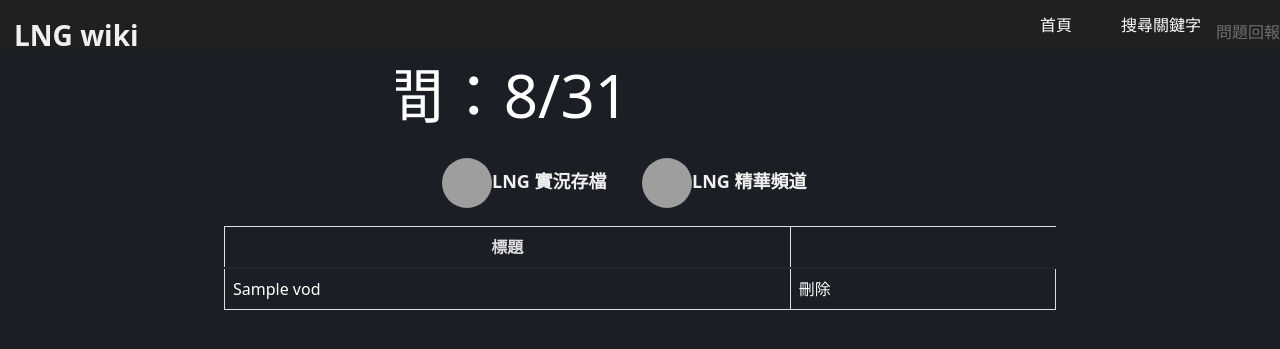
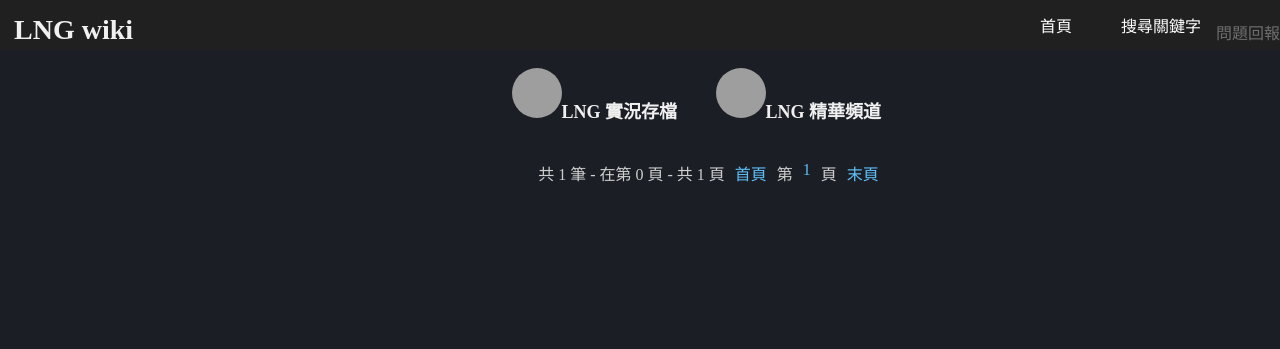
Before and after one commit to zxc285/LNGwiki, a PHP site: page /index.php?page=main in a window 1280 px wide. Shown: the top 349 px of the page. Run offline with PHP 8.4, Linux system fonts and the light colour scheme; tables that the repository leaves empty or names only in its code hold one stand-in row (values such as "Sample post"); grey boxes are pictures that could not be loaded.

Commit message:
Add files via upload

```diff
--- a/lng_wiki/add/addHL.php
+++ b/lng_wiki/add/addHL.php
@@ -36,7 +36,7 @@ if ($id !== '' ) {
     // Check if the query was successful
     if ($result) {
         echo '新增成功';
-        header("Location: ../test.php?id=$id"."&searchText=" . urlencode($name) . "&action=sent");
+        header("Location: ../video_info.php?id=$id"."&searchText=" . urlencode($name) . "&action=sent");
         exit; // Ensure script stops after redirection
     } else {
         echo 'Error: ' . mysqli_error($lngwiki_db); // Print any SQL error
--- a/lng_wiki/add/addKW.php
+++ b/lng_wiki/add/addKW.php
@@ -39,7 +39,7 @@ if ($id !== '' && $word !== '') {
     // Check if the query was successful
     if ($result) {
         echo '新增成功';
-        header("Location: ../test.php?id=$id"."&searchText=" . urlencode($name) . "&action=sent");
+        header("Location: ../video_info.php?id=$id"."&searchText=" . urlencode($name) . "&action=sent");
         exit; // Ensure script stops after redirection
     } else {
         echo 'Error: ' . mysqli_error($lngwiki_db); // Print any SQL error
--- a/lng_wiki/connect.php
+++ b/lng_wiki/connect.php
@@ -1,5 +1,5 @@
 <?php
 
     $lngwiki_db = new mysqli("localhost", "root", "", "lngwiki");
-
+    mysqli_set_charset($lngwiki_db, "utf8mb4");
 ?>
--- a/lng_wiki/delete/deleteHL.php
+++ b/lng_wiki/delete/deleteHL.php
@@ -16,5 +16,5 @@ if (!$result) {
 }
 
   // 如果刪除成功
-header("Location: ../test.php?id=$vod_id"."&searchText=" . urlencode($searchText) . "&action=sent");
+header("Location: ../video_info.php?id=$vod_id"."&searchText=" . urlencode($searchText) . "&action=sent");
 ?>
--- a/lng_wiki/delete/deleteKW.php
+++ b/lng_wiki/delete/deleteKW.php
@@ -17,5 +17,5 @@ if (!$result) {
 }
 
 // 如果刪除成功，重定向回搜尋結果頁面，帶上 searchText 參數
-header("Location: ../test.php?id=$vod_id"."&searchText=" . urlencode($searchText) . "&action=sent");
+header("Location: ../video_info.php?id=$vod_id"."&searchText=" . urlencode($searchText) . "&action=sent");
 ?>
--- a/lng_wiki/index.php
+++ b/lng_wiki/index.php
@@ -2,31 +2,38 @@
 
 <?php
     include "connect.php";
-    $lngwiki_sql = "SELECT * FROM vods ORDER BY date DESC";
+    $per = 12;
+    $page = isset($_GET["page"]) ? intval($_GET["page"]) : 1;
+    $lngwiki_sql = "SELECT COUNT(*) as total FROM vods";
     $result = mysqli_query($lngwiki_db, $lngwiki_sql);
-    $rowcount = mysqli_num_rows($result);
-    $i = 0;
+    $row = mysqli_fetch_assoc($result);
+    $rowcount = $row['total'];
+    $pages = ceil($rowcount / $per);
+
+    // 計算每頁開始的資料序號
+    $start = ($page - 1) * $per;
+
+    // 查詢指定範圍的資料
+    $lngwiki_sql = "SELECT * FROM vods ORDER BY date DESC LIMIT $start, $per";
+    $result = mysqli_query($lngwiki_db, $lngwiki_sql);
 ?>
 <html lang="en">
 
 <head>
     <meta charset="UTF-8">
+    <meta name="viewport" content="width=device-width, initial-scale=1">
     <title>LNG-wiki</title>
     <link rel="icon" href="https://yt3.googleusercontent.com/ytc/AIdro_kv_7s9xm0c-PgXHTPn4vq3hywtPyQRAtqLPS0j_a_0Xw=s176-c-k-c0x00ffffff-no-rj">
-    <link href="https://cdn.jsdelivr.net/npm/bootstrap@5.1.1/dist/css/bootstrap.min.css" rel="stylesheet" integrity="sha384-F3w7mX95PdgyTmZZMECAngseQB83DfGTowi0iMjiWaeVhAn4FJkqJByhZMI3AhiU" crossorigin="anonymous">
-    <link rel="stylesheet" href="https://cdn.jsdelivr.net/npm/bootstrap-icons@1.8.1/font/bootstrap-icons.css">
-    <link rel="stylesheet" href="style.css" />
-
+    <!-- <link href="https://cdn.jsdelivr.net/npm/bootstrap@5.3.3/dist/css/bootstrap.min.css" rel="stylesheet" integrity="sha384-QWTKZyjpPEjISv5WaRU9OFeRpok6YctnYmDr5pNlyT2bRjXh0JMhjY6hW+ALEwIH" crossorigin="anonymous"> -->
+    <link rel="stylesheet" href="style.css?v=<?=time()?>" type="text/css">
 </head>
 
 <body>
     <div class="page">
-
-
         <div class="sidebar">
             <div class="title">LNG wiki</div>
                 <div class="navbar-nav">
-                    <div class="nav-item" >
+                    <div class="nav-item">
                         <a class="nav-link" href="index.php">首頁</a>
                     </div>
                     <div class="nav-item">
@@ -34,56 +41,61 @@
                     </div>
                     <div style="color: #6e6e6e; margin-top:20px">問題回報</div>
                 </div>
-
         </div>
         <div class="marquee-container">
-            <div class="marquee-content">
-            下次開台時間：8/31
-            </div>
+            <div class="marquee-content"></div>
         </div>
 
         <div class="main">
             <div class="info">
-                <a href="https://www.youtube.com/@LNGworkshop" style="text-decoration: none;"><div class="YTinfo"><img src="https://yt3.googleusercontent.com/ytc/AIdro_kv_7s9xm0c-PgXHTPn4vq3hywtPyQRAtqLPS0j_a_0Xw=s160-c-k-c0x00ffffff-no-rj"
-                width="50"height="50" style="border-radius:50%;">LNG 實況存檔</div></a>
-                <a href="https://www.youtube.com/@lng6121" style="text-decoration: none;"><div class="YTinfo"><img src="https://yt3.googleusercontent.com/ytc/AIdro_lfO6z6DatzQW5CkKsHy7gU4xd8Ysdsc9JrQgKmtjqcSQ=s160-c-k-c0x00ffffff-no-rj"
-                width="50"height="50" style="border-radius:50%;">LNG 精華頻道</div></a>
+                <a href="https://www.youtube.com/@LNGworkshop" style="text-decoration: none;">
+                    <div class="YTinfo">
+                        <img src="https://yt3.googleusercontent.com/ytc/AIdro_kv_7s9xm0c-PgXHTPn4vq3hywtPyQRAtqLPS0j_a_0Xw=s160-c-k-c0x00ffffff-no-rj" width="50" height="50" style="border-radius:50%;">LNG 實況存檔
+                    </div>
+                </a>
+                <a href="https://www.youtube.com/@lng6121" style="text-decoration: none;">
+                    <div class="YTinfo">
+                        <img src="https://yt3.googleusercontent.com/ytc/AIdro_lfO6z6DatzQW5CkKsHy7gU4xd8Ysdsc9JrQgKmtjqcSQ=s160-c-k-c0x00ffffff-no-rj" width="50" height="50" style="border-radius:50%;">LNG 精華頻道
+                    </div>
+                </a>
             </div>
 
-
-
             <table class="table table-bordered">
-                <thead align='center' valign="middle">
-                    <tr>
-                        <th>標題</th>
-                    </tr>
-                </thead>
                 <tbody>
                     <?php
-                        if($rowcount > 0)
-                        {
+                        if ($rowcount > 0) {
                             while ($row = mysqli_fetch_assoc($result)) {
-
                                 echo "<tr>";
-                                echo "<td><a class='table-link' href='test.php?id=".$row['v_id']. "&searchText=" . urlencode($row['vname']) . "&action=sent" . "'>" . $row['vname'] . "</a></td>";
-                                echo "<td><a class='table-link' href='" .'delete/delete2.php?id='.$row['v_id']. "'>" ."刪除"."</a></td>";
-                                // echo "<td><a href='search4.php?id=".$row['v_id']. "&searchText=" . urlencode($row['vname']) . "&action=sent"."'>新增關鍵字</a></td>";
+                                echo "<td><a class='table-link' href='video_info.php?id=".$row['v_id']."&searchText=".urlencode($row['vname'])."&action=sent'>" . $row['vname'] . "</a></td>";
+                                echo "<td><a class='table-link' href='delete/delete2.php?id=".$row['v_id']."'>刪除</a></td>";
                                 echo "</tr>";
                             }
                         }
                     ?>
                 </tbody>
-
             </table>
-
+            <div class="pagination">
+                <?php
+                    // 分頁頁碼顯示
+                    echo '共 ' . $rowcount . ' 筆 - 在第 ' . $page . ' 頁 - 共 ' . $pages . ' 頁';
+                    echo "<br /><a href='?page=1'>首頁</a> ";
+                    echo "第 ";
+                    for ($i = 1; $i <= $pages; $i++) {
+                        if ($page - 3 < $i && $i < $page + 3) {
+                            if ($i == $page) {
+                                echo "<strong>$i</strong> "; // 高亮顯示當前頁碼
+                            } else {
+                                echo "<a href='?page=$i'>$i</a> ";
+                            }
+                        }
+                    }
+                    echo " 頁 <a href='?page=$pages'>末頁</a><br /><br />";
+                ?>
+            </div>
         </div>
-
     </div>
 
-
     <script src="./script.js"></script>
-
-
 </body>
 
 </html>
--- a/lng_wiki/style.css
+++ b/lng_wiki/style.css
@@ -11,9 +11,23 @@ body {
     height: 100%;
     margin: 0;
 }
-
-.page {
-    flex: auto;
+.pagination {
+    display: flex;
+    justify-content: center;
+    margin-top: 20px;
+    gap: 10px;
+    font-size: 16px;
+    color: rgb(206, 206, 206);
+}
+.pagination a {
+    text-decoration: none;
+    color: #5fc0f8;
+}
+.pagination a:hover {
+    background-color: #f0f0f0;
+}
+.pagination strong {
+    color: #fff;
 }
 .sidebar {
     position: sticky;
@@ -44,18 +58,29 @@ body {
 .marquee-content {
 display: inline-block;
 white-space: nowrap;
-animation: marquee 10s linear infinite;
+animation: marquee 8s linear infinite;
 color: white;
 font-size: 60px;
 }
 
 @keyframes marquee {
 0% {
-    transform: translateX(0);
+    transform: translateX(100%);
 }
 100% {
     transform: translateX(-100%);
 }
+}
+.pagination{
+    display: flex;
+    justify-content: center;
+    margin-top: 20px;
+    gap: 10px;
+    font-size: 16px;
+}
+.pages{
+    display: flex;
+    color: white;
 }
 .subtitle{
     font-size: 25px;
```
Also changed, not shown: lng_wiki/js/main.js (+4 -4 lines), lng_wiki/search3.php (+9 -6 lines), lng_wiki/video_info.php (added, +178 -0 lines).
